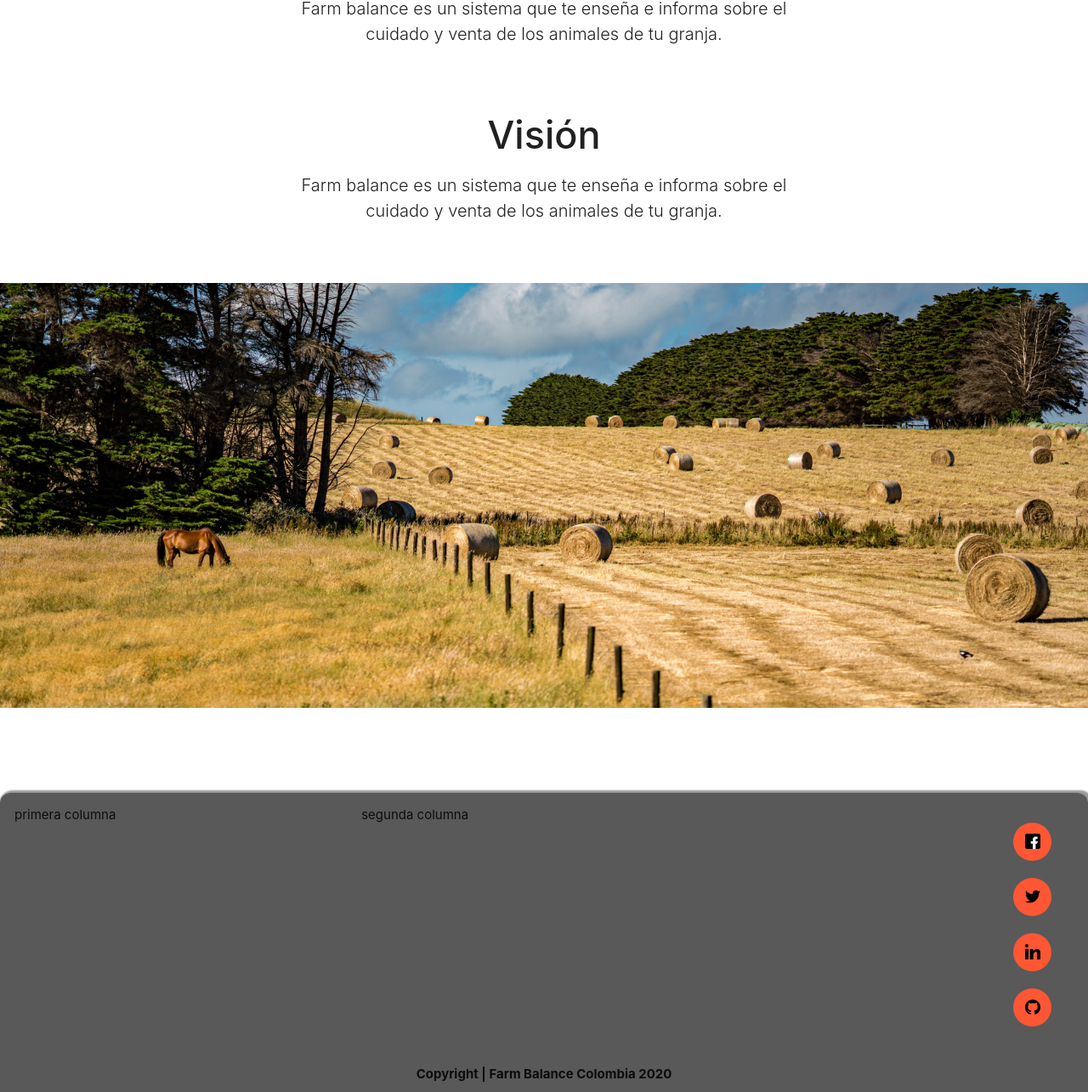
After one commit to Maikolcode/FarmBalance2.0, a PHP site: page /vista/moduloVista/nosotros.php in a window 1280 px wide. The commit adds this page. Shown: the part 960-2245 px from the top of the page at 85% size. Run offline with PHP 8.4, Linux system fonts and the light colour scheme; some libraries are stand-ins or nearby versions.

Commit message:
Se agrego la pagina nosotros y la seccion de paginas publicas

```diff
--- a/multimedia/js/script.js
+++ b/multimedia/js/script.js
@@ -1,5 +1,8 @@
-/*
- * To change this license header, choose License Headers in Project Properties.
- * To change this template file, choose Tools | Templates
- * and open the template in the editor.
- */
+document.addEventListener('DOMContentLoaded', function () {
+    var elems = document.querySelectorAll('.parallax');
+    var instances = M.Parallax.init(elems);
+});
+
+function alertar(){
+    alert('fuking alert');
+}
--- a/multimedia/style.css
+++ b/multimedia/style.css
@@ -25,7 +25,6 @@ and open the template in the editor.
     height: 100px;
     background-color: rgba(1, 1, 1, 0.65);
     box-shadow: 1px 2px 3px 1px rgba(1, 1, 1, 0.4);
-    margin-bottom: 100px;
 }
 .nav-logo{
     display: flex;
@@ -64,6 +63,7 @@ and open the template in the editor.
 }
 .contenedor-footer{
     width: 100%;
+    align-content: flex-end;
     margin-top: 100px;
     background-color: rgba(1, 1, 1, 0.65);
     box-shadow: 3px 1px 2px 4px rgba(1, 1, 1, 0.4);
@@ -100,3 +100,28 @@ and open the template in the editor.
     background-color: rgba(255, 87, 51, 9);
     font-weight: bold;
 }
+.contenedor-textos{
+    margin-bottom: 40px;
+    display: flex;
+    flex-direction: column;
+    justify-content: center;
+    align-items: center;
+    width: 100%;
+}
+.contenedor-farm,
+.contenedor-mision,
+.contenedor-vision{
+    margin: 30px 0;
+    width: 45%;
+}
+.texto-farm{
+    font-weight: 350;
+    font-size: 20px;
+    text-align: center;
+}
+.titulo-farm{
+    margin: 10px 0;
+    font-weight: 500;
+    font-size: 45px;
+    text-align: center;
+}
--- /dev/null
+++ b/vista/moduloVista/nosotros.php
@@ -0,0 +1,46 @@
+<html>
+    <head>
+        <meta charset="UTF-8">
+        <title>Nosotros</title>
+        <link rel="stylesheet" href="../../multimedia/style.css"/>
+        <link rel="icon" href="../../multimedia/img/primerLogo.svg" type="image/png"/>
+        <link rel="stylesheet" href="https://cdnjs.cloudflare.com/ajax/libs/materialize/1.0.0/css/materialize.min.css">
+    </head>
+    <body>
+
+        <?php
+        include ("../template/header.php");
+        ?>
+
+        <div class="contenedor-nosotros">
+            <div class="parallax-container">
+                <div class="parallax"><img src="../../multimedia/img/img-parallax.jpg" style="width:100%; height: auto"></div>
+            </div>
+            <div class="contenedor-textos">
+                <div class="contenedor-farm">
+                    <p class="titulo-farm">Conoce a Farm Balance</p>
+                    <p class="texto-farm">Farm balance es un sistema que te enseña e informa sobre el cuidado y venta de los animales de tu granja. <br>
+                    Ademas de ser tu mejor aliado a la hora de cuidar tu bolsillo.</p>
+                </div>
+                <div class="contenedor-mision">
+                    <p class="titulo-farm">Misión</p>
+                    <p class="texto-farm">Farm balance es un sistema que te enseña e informa sobre el cuidado y venta de los animales de tu granja.</p>
+                </div>
+                <div class="contenedor-vision">
+                    <p class="titulo-farm">Visión</p>
+                    <p class="texto-farm">Farm balance es un sistema que te enseña e informa sobre el cuidado y venta de los animales de tu granja.</p>
+                </div>
+            </div>
+            <div class="parallax-container" style="margin-top: 35px">
+                <div class="parallax"><img src="../../multimedia/img/fondo-dos.jpg" style="width:100%; height: auto"></div>
+            </div>
+        </div>
+        <?php
+        include ("../template/footer.php");
+        ?>
+
+        <script  src="../../multimedia/js/script.js"></script>
+        <script type="text/javascript" src="https://code.jquery.com/jquery-3.2.1.min.js"></script>
+        <script src="https://cdnjs.cloudflare.com/ajax/libs/materialize/1.0.0/js/materialize.min.js"></script>
+    </body>
+</html>
--- a/vista/template/header.php
+++ b/vista/template/header.php
@@ -21,7 +21,7 @@
                         <img src="../../multimedia/img/farm.svg" style="height:60px; width: 65px; margin: 0 20px"/>
                         <p>Modulo 2</p>
                     </a>
-                    <a href="#" class="modulo-dos">
+                    <a href="../moduloVista/nosotros.php" class="modulo-dos">
                         <img src="../../multimedia/img/primerLogo.svg" style="height:60px; width: 65px; margin: 0 20px"/>
                         <p>Nosotros</p>
                     </a>
```
Also changed, not shown: vista/paginasPublicas/recuperarContraseña.php (added, +14 -0 lines), vista/paginasPublicas/registrarse.php (added, +16 -0 lines), controlador/logicaFarm.php (line endings or trailing spaces), multimedia/img/fondo-dos.jpg (added), 1 other file.
